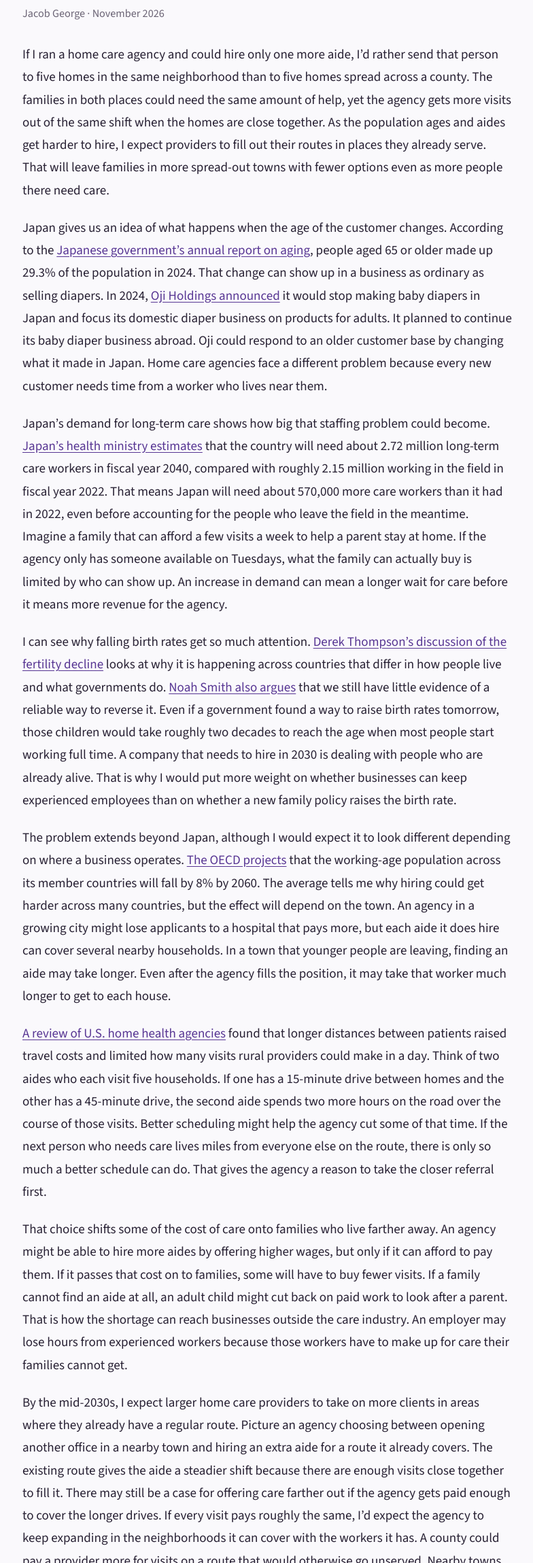
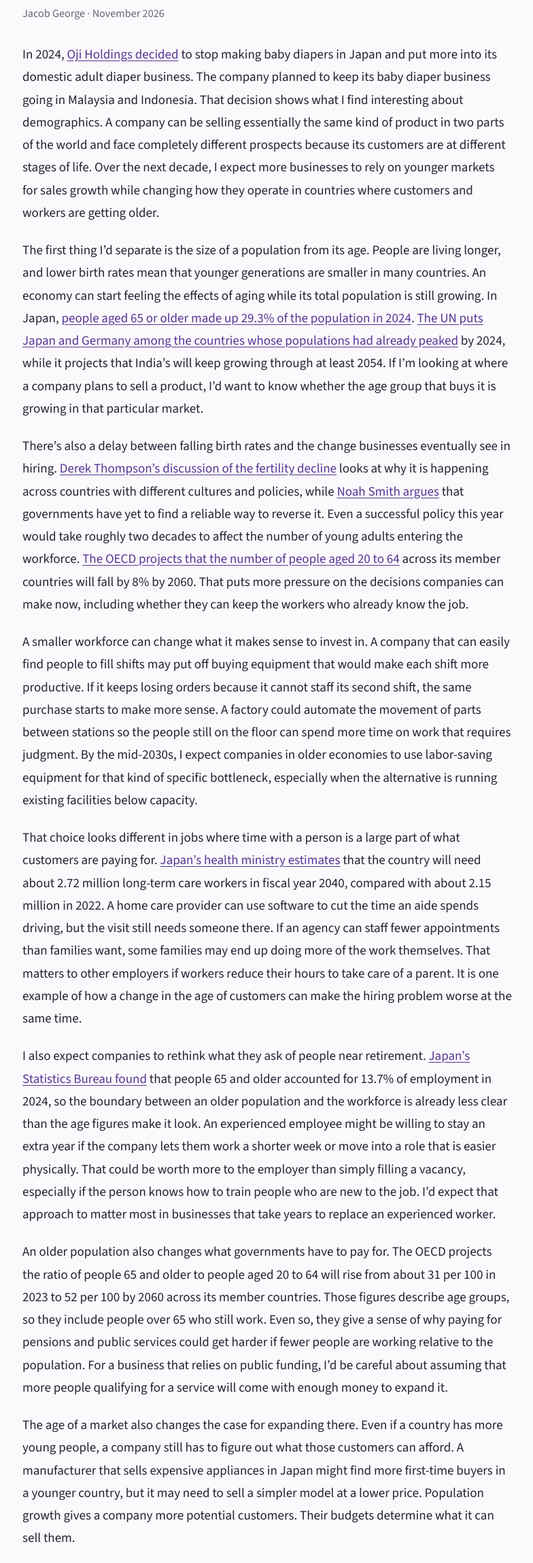
Before and after one commit to jacobgeorgefinance/jacobgeorgefinance.github.io, a plain HTML site: page writing/what-an-older-population-means-for-business.html in a window 1280 px wide. Shown: the part 382-2681 px from the top of the page at 68% size, without its empty margins (247-1031 px from the left). Drawn offline with Linux system fonts and the light colour scheme.

Commit message:
Broaden trend essays and label weekly market analysis

```diff
--- a/writing/what-an-older-population-means-for-business.html
+++ b/writing/what-an-older-population-means-for-business.html
@@ -4,7 +4,7 @@
   <meta charset="utf-8">
   <meta name="viewport" content="width=device-width,initial-scale=1">
   <title>What an Older Population Means for Business | Jacob George</title>
-  <meta name="description" content="Why home care providers may take on more clients close to existing routes as aides get harder to hire.">
+  <meta name="description" content="How aging changes what companies sell, who does the work, and where they invest.">
   <link rel="stylesheet" href="../style.css?v=business-trends-3">
 </head>
 <body>
@@ -15,15 +15,15 @@
     <article>
       <h1>What an Older Population Means for Business</h1>
       <p class="essay-meta">Jacob George · <time datetime="2026-11">November 2026</time></p>
-      <p>If I ran a home care agency and could hire only one more aide, I’d rather send that person to five homes in the same neighborhood than to five homes spread across a county. The families in both places could need the same amount of help, yet the agency gets more visits out of the same shift when the homes are close together. As the population ages and aides get harder to hire, I expect providers to fill out their routes in places they already serve. That will leave families in more spread-out towns with fewer options even as more people there need care.</p>
-      <p>Japan gives us an idea of what happens when the age of the customer changes. According to the <a href="https://www8.cao.go.jp/kourei/english/annualreport/2025/pdf/2025.pdf">Japanese government’s annual report on aging</a>, people aged 65 or older made up 29.3% of the population in 2024. That change can show up in a business as ordinary as selling diapers. In 2024, <a href="https://www.ojiholdings.co.jp/uploads/news/docs/news/2024/JP03nd25.pdf">Oji Holdings announced</a> it would stop making baby diapers in Japan and focus its domestic diaper business on products for adults. It planned to continue its baby diaper business abroad. Oji could respond to an older customer base by changing what it made in Japan. Home care agencies face a different problem because every new customer needs time from a worker who lives near them.</p>
-      <p>Japan’s demand for long-term care shows how big that staffing problem could become. <a href="https://www.mhlw.go.jp/stf/newpage_02977.html">Japan’s health ministry estimates</a> that the country will need about 2.72 million long-term care workers in fiscal year 2040, compared with roughly 2.15 million working in the field in fiscal year 2022. That means Japan will need about 570,000 more care workers than it had in 2022, even before accounting for the people who leave the field in the meantime. Imagine a family that can afford a few visits a week to help a parent stay at home. If the agency only has someone available on Tuesdays, what the family can actually buy is limited by who can show up. An increase in demand can mean a longer wait for care before it means more revenue for the agency.</p>
-      <p>I can see why falling birth rates get so much attention. <a href="https://podcasts.apple.com/us/podcast/the-global-fertility-crisis-is-worse-than-you-think/id1594471023?i=1000767938152">Derek Thompson’s discussion of the fertility decline</a> looks at why it is happening across countries that differ in how people live and what governments do. <a href="https://www.noahpinion.blog/p/nobody-knows-how-to-stop-humanity">Noah Smith also argues</a> that we still have little evidence of a reliable way to reverse it. Even if a government found a way to raise birth rates tomorrow, those children would take roughly two decades to reach the age when most people start working full time. A company that needs to hire in 2030 is dealing with people who are already alive. That is why I would put more weight on whether businesses can keep experienced employees than on whether a new family policy raises the birth rate.</p>
-      <p>The problem extends beyond Japan, although I would expect it to look different depending on where a business operates. <a href="https://www.oecd.org/content/dam/oecd/en/publications/reports/2025/07/oecd-employment-outlook-2025_5345f034/194a947b-en.pdf">The OECD projects</a> that the working-age population across its member countries will fall by 8% by 2060. The average tells me why hiring could get harder across many countries, but the effect will depend on the town. An agency in a growing city might lose applicants to a hospital that pays more, but each aide it does hire can cover several nearby households. In a town that younger people are leaving, finding an aide may take longer. Even after the agency fills the position, it may take that worker much longer to get to each house.</p>
-      <p><a href="https://pmc.ncbi.nlm.nih.gov/articles/PMC9880873/">A review of U.S. home health agencies</a> found that longer distances between patients raised travel costs and limited how many visits rural providers could make in a day. Think of two aides who each visit five households. If one has a 15-minute drive between homes and the other has a 45-minute drive, the second aide spends two more hours on the road over the course of those visits. Better scheduling might help the agency cut some of that time. If the next person who needs care lives miles from everyone else on the route, there is only so much a better schedule can do. That gives the agency a reason to take the closer referral first.</p>
-      <p>That choice shifts some of the cost of care onto families who live farther away. An agency might be able to hire more aides by offering higher wages, but only if it can afford to pay them. If it passes that cost on to families, some will have to buy fewer visits. If a family cannot find an aide at all, an adult child might cut back on paid work to look after a parent. That is how the shortage can reach businesses outside the care industry. An employer may lose hours from experienced workers because those workers have to make up for care their families cannot get.</p>
-      <p>By the mid-2030s, I expect larger home care providers to take on more clients in areas where they already have a regular route. Picture an agency choosing between opening another office in a nearby town and hiring an extra aide for a route it already covers. The existing route gives the aide a steadier shift because there are enough visits close together to fill it. There may still be a case for offering care farther out if the agency gets paid enough to cover the longer drives. If every visit pays roughly the same, I’d expect the agency to keep expanding in the neighborhoods it can cover with the workers it has. A county could pay a provider more for visits on a route that would otherwise go unserved. Nearby towns could also share an aide on set days so several visits make the drive worthwhile. In either case, somebody still has to pay for the time that worker spends in the car. That cost matters more as providers have fewer hours of staff time to go around.</p>
-      <p>I’d judge this prediction by whether providers widen the areas they serve as they grow. If an agency takes on more clients in town while turning away referrals from the surrounding county, growth in its client count can hide a loss of access for some families. Where that happens, paying for a visit only gets a family so far if nobody is willing to make the drive. That’s the difference I expect aging to expose. Two families can need the same care and have the same ability to pay, but one can live too far from the rest of the route to get it.</p>
+      <p>In 2024, <a href="https://www.ojiholdings.co.jp/uploads/news/docs/news/2024/JP03nd25.pdf">Oji Holdings decided</a> to stop making baby diapers in Japan and put more into its domestic adult diaper business. The company planned to keep its baby diaper business going in Malaysia and Indonesia. That decision shows what I find interesting about demographics. A company can be selling essentially the same kind of product in two parts of the world and face completely different prospects because its customers are at different stages of life. Over the next decade, I expect more businesses to rely on younger markets for sales growth while changing how they operate in countries where customers and workers are getting older.</p>
+      <p>The first thing I’d separate is the size of a population from its age. People are living longer, and lower birth rates mean that younger generations are smaller in many countries. An economy can start feeling the effects of aging while its total population is still growing. In Japan, <a href="https://www8.cao.go.jp/kourei/english/annualreport/2025/pdf/2025.pdf">people aged 65 or older made up 29.3% of the population in 2024</a>. <a href="https://population.un.org/wpp/assets/Files/WPP2024_Summary-of-Results.pdf">The UN puts Japan and Germany among the countries whose populations had already peaked</a> by 2024, while it projects that India’s will keep growing through at least 2054. If I’m looking at where a company plans to sell a product, I’d want to know whether the age group that buys it is growing in that particular market.</p>
+      <p>There’s also a delay between falling birth rates and the change businesses eventually see in hiring. <a href="https://podcasts.apple.com/us/podcast/the-global-fertility-crisis-is-worse-than-you-think/id1594471023?i=1000767938152">Derek Thompson’s discussion of the fertility decline</a> looks at why it is happening across countries with different cultures and policies, while <a href="https://www.noahpinion.blog/p/nobody-knows-how-to-stop-humanity">Noah Smith argues</a> that governments have yet to find a reliable way to reverse it. Even a successful policy this year would take roughly two decades to affect the number of young adults entering the workforce. <a href="https://www.oecd.org/content/dam/oecd/en/publications/reports/2025/07/oecd-employment-outlook-2025_5345f034/194a947b-en.pdf">The OECD projects that the number of people aged 20 to 64</a> across its member countries will fall by 8% by 2060. That puts more pressure on the decisions companies can make now, including whether they can keep the workers who already know the job.</p>
+      <p>A smaller workforce can change what it makes sense to invest in. A company that can easily find people to fill shifts may put off buying equipment that would make each shift more productive. If it keeps losing orders because it cannot staff its second shift, the same purchase starts to make more sense. A factory could automate the movement of parts between stations so the people still on the floor can spend more time on work that requires judgment. By the mid-2030s, I expect companies in older economies to use labor-saving equipment for that kind of specific bottleneck, especially when the alternative is running existing facilities below capacity.</p>
+      <p>That choice looks different in jobs where time with a person is a large part of what customers are paying for. <a href="https://www.mhlw.go.jp/stf/newpage_02977.html">Japan’s health ministry estimates</a> that the country will need about 2.72 million long-term care workers in fiscal year 2040, compared with about 2.15 million in 2022. A home care provider can use software to cut the time an aide spends driving, but the visit still needs someone there. If an agency can staff fewer appointments than families want, some families may end up doing more of the work themselves. That matters to other employers if workers reduce their hours to take care of a parent. It is one example of how a change in the age of customers can make the hiring problem worse at the same time.</p>
+      <p>I also expect companies to rethink what they ask of people near retirement. <a href="https://www.stat.go.jp/data/topics/pdf/topi146_02.pdf">Japan’s Statistics Bureau found</a> that people 65 and older accounted for 13.7% of employment in 2024, so the boundary between an older population and the workforce is already less clear than the age figures make it look. An experienced employee might be willing to stay an extra year if the company lets them work a shorter week or move into a role that is easier physically. That could be worth more to the employer than simply filling a vacancy, especially if the person knows how to train people who are new to the job. I’d expect that approach to matter most in businesses that take years to replace an experienced worker.</p>
+      <p>An older population also changes what governments have to pay for. The OECD projects the ratio of people 65 and older to people aged 20 to 64 will rise from about 31 per 100 in 2023 to 52 per 100 by 2060 across its member countries. Those figures describe age groups, so they include people over 65 who still work. Even so, they give a sense of why paying for pensions and public services could get harder if fewer people are working relative to the population. For a business that relies on public funding, I’d be careful about assuming that more people qualifying for a service will come with enough money to expand it.</p>
+      <p>The age of a market also changes the case for expanding there. Even if a country has more young people, a company still has to figure out what those customers can afford. A manufacturer that sells expensive appliances in Japan might find more first-time buyers in a younger country, but it may need to sell a simpler model at a lower price. Population growth gives a company more potential customers. Their budgets determine what it can sell them.</p>
+      <p>I expect the companies that handle this best to think about where they sell separately from how they get the work done. A manufacturer with an older customer base at home might expand a different product line abroad because buyers there are younger. A business that has to serve customers in person has less room to move the work, so I’d look more closely at how it keeps experienced staff and how much it can deliver per shift. If my prediction is right, by the mid-2030s we’ll see more companies putting money into capacity in younger markets while investing at home in ways to get more out of the workers they already have. The mistake would be to see a headline about a shrinking population and assume every company in the country is facing the same future.</p>
     </article>
   </main>
 </div>
```
Also changed, not shown: index.html (+1 -1 lines), market-analysis.html (+1 -1 lines), writing/october-inflation-and-the-fed.html (+1 -1 lines), writing/tiktok-and-the-case-for-a-real-break.html (+3 -3 lines), writing/what-anthropics-ipo-price-showed.html (+1 -1 lines), writing/what-jensen-huangs-return-means-for-nvidia.html (+1 -1 lines), writing/where-digital-money-will-make-a-difference.html (+4 -3 lines).
